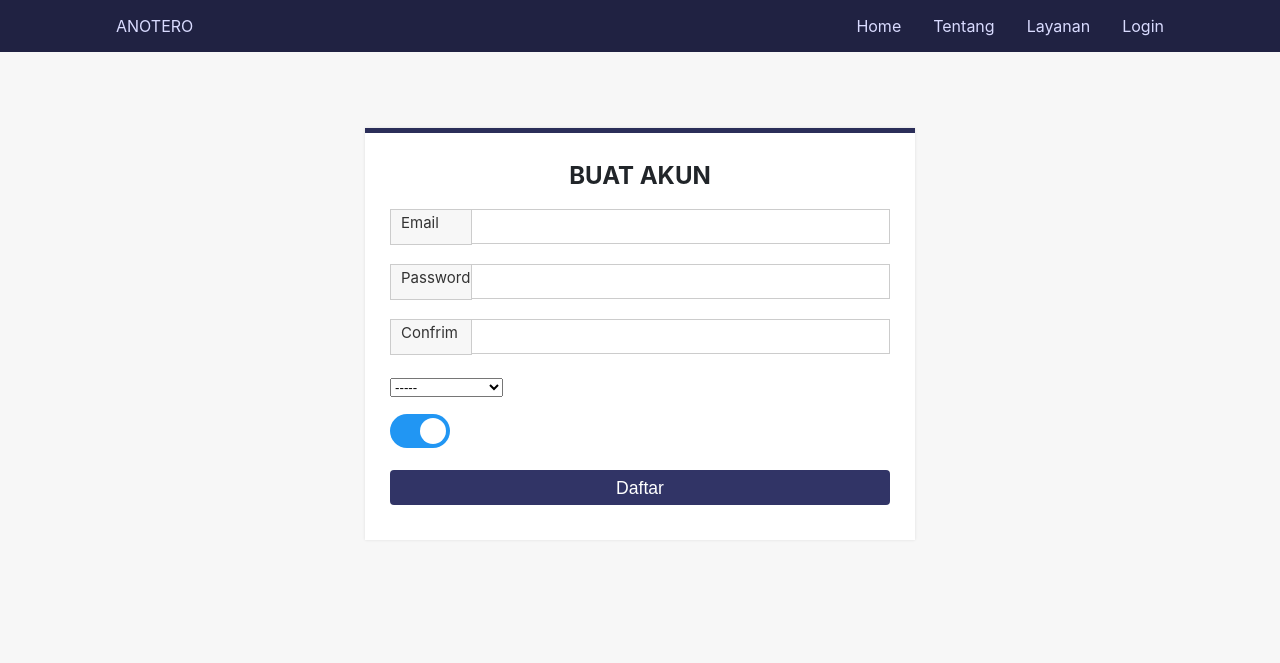
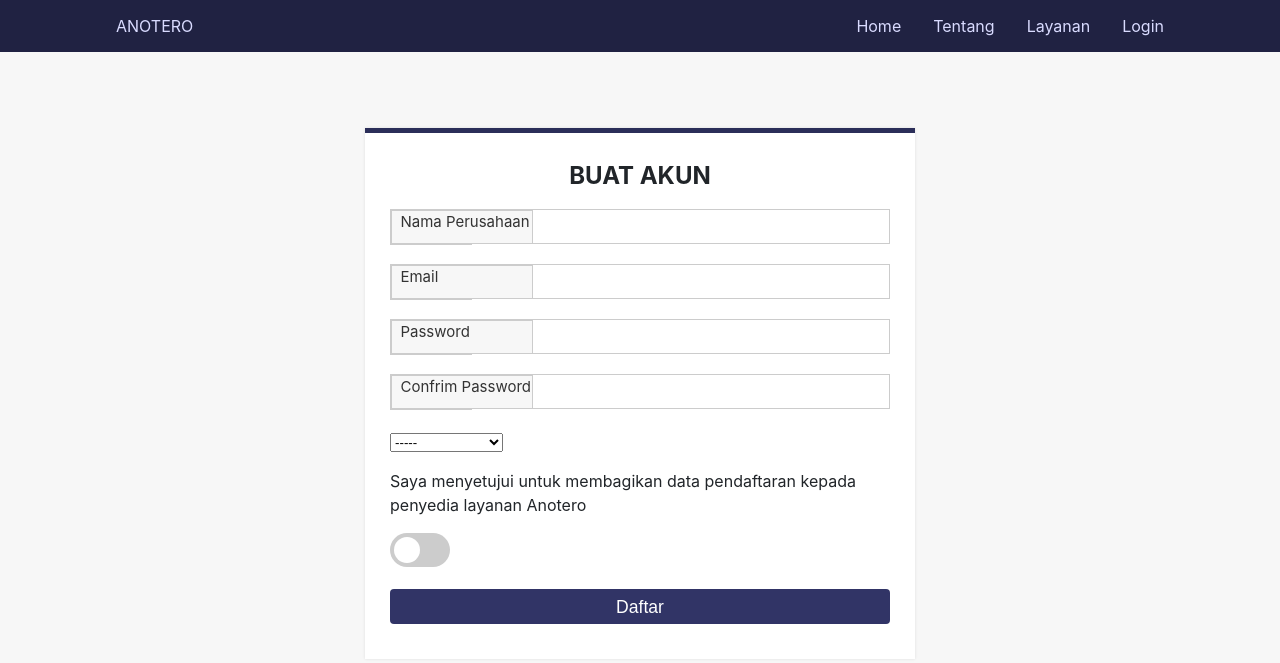
Before and after one commit to afrizaldea/anotero-platform, a PHP site: page /anotero-platform/user/register.php in a window 1280 px wide. Shown: the top 663 px of the page. Run offline with PHP 8.4, Linux system fonts and the light colour scheme.

Commit message:
version 1.1.12

```diff
--- a/asset/css/custom/style-login.css
+++ b/asset/css/custom/style-login.css
@@ -107,9 +107,19 @@ ul.topnav li.right {float: right; }
   left: 0;
   top: 0;
   color: #333;
-  height: 97%;
+  height: 96%;
   border: 1px solid #ccc;
   width: 80px;
+  background: #f7f7f7;
+}
+.form_wrapper .input_field > span .sepan{
+  position: absolute;
+  left: 3;
+  top: 0;
+  color: #333;
+  height: 95%;
+  border: 1px solid #ccc;
+  width: 140px;
   background: #f7f7f7;
 }
 .form_wrapper .input_field small {
@@ -134,7 +144,25 @@ ul.topnav li.right {float: right; }
   -ms-transition: all 0.30s ease-in-out;
   transition: all 0.30s ease-in-out;
 }
+.form_wrapper input[type="text2"] {
+  width: 100%;
+  padding: 8px 10px 9px 150px;
+  height: 35px;
+  border: 1px solid #ccc;
+  box-sizing: border-box;
+  outline: none;
+  -webkit-transition: all 0.30s ease-in-out;
+  -moz-transition: all 0.30s ease-in-out;
+  -ms-transition: all 0.30s ease-in-out;
+  transition: all 0.30s ease-in-out;
+}
 .form_wrapper input[type="text"]:focus {
+  -webkit-box-shadow: 0 0 2px 1px rgba(255, 169, 0, 0.5);
+  -moz-box-shadow: 0 0 2px 1px rgba(255, 169, 0, 0.5);
+  box-shadow: 0 0 2px 1px rgba(255, 169, 0, 0.5);
+  border: 1px solid #f5ba1a;
+}
+.form_wrapper input[type="text2"]:focus {
   -webkit-box-shadow: 0 0 2px 1px rgba(255, 169, 0, 0.5);
   -moz-box-shadow: 0 0 2px 1px rgba(255, 169, 0, 0.5);
   box-shadow: 0 0 2px 1px rgba(255, 169, 0, 0.5);
@@ -152,7 +180,25 @@ ul.topnav li.right {float: right; }
   -ms-transition: all 0.30s ease-in-out;
   transition: all 0.30s ease-in-out;
 }
+.form_wrapper input[type="email2"] {
+  width: 100%;
+  padding: 8px 10px 9px 150px;
+  height: 35px;
+  border: 1px solid #ccc;
+  box-sizing: border-box;
+  outline: none;
+  -webkit-transition: all 0.30s ease-in-out;
+  -moz-transition: all 0.30s ease-in-out;
+  -ms-transition: all 0.30s ease-in-out;
+  transition: all 0.30s ease-in-out;
+}
 .form_wrapper input[type="email"]:focus {
+  -webkit-box-shadow: 0 0 2px 1px rgba(255, 169, 0, 0.5);
+  -moz-box-shadow: 0 0 2px 1px rgba(255, 169, 0, 0.5);
+  box-shadow: 0 0 2px 1px rgba(255, 169, 0, 0.5);
+  border: 1px solid #f5ba1a;
+}
+.form_wrapper input[type="email2"]:focus {
   -webkit-box-shadow: 0 0 2px 1px rgba(255, 169, 0, 0.5);
   -moz-box-shadow: 0 0 2px 1px rgba(255, 169, 0, 0.5);
   box-shadow: 0 0 2px 1px rgba(255, 169, 0, 0.5);
@@ -170,7 +216,25 @@ ul.topnav li.right {float: right; }
   -ms-transition: all 0.30s ease-in-out;
   transition: all 0.30s ease-in-out;
 }
+.form_wrapper input[type="password2"] {
+  width: 100%;
+  padding: 8px 10px 9px 150px;
+  height: 35px;
+  border: 1px solid #ccc;
+  box-sizing: border-box;
+  outline: none;
+  -webkit-transition: all 0.30s ease-in-out;
+  -moz-transition: all 0.30s ease-in-out;
+  -ms-transition: all 0.30s ease-in-out;
+  transition: all 0.30s ease-in-out;
+}
 .form_wrapper input[type="password"]:focus {
+  -webkit-box-shadow: 0 0 2px 1px rgba(255, 169, 0, 0.5);
+  -moz-box-shadow: 0 0 2px 1px rgba(255, 169, 0, 0.5);
+  box-shadow: 0 0 2px 1px rgba(255, 169, 0, 0.5);
+  border: 1px solid #f5ba1a;
+}
+.form_wrapper input[type="password2"]:focus {
   -webkit-box-shadow: 0 0 2px 1px rgba(255, 169, 0, 0.5);
   -moz-box-shadow: 0 0 2px 1px rgba(255, 169, 0, 0.5);
   box-shadow: 0 0 2px 1px rgba(255, 169, 0, 0.5);
--- a/user/register.php
+++ b/user/register.php
@@ -53,14 +53,17 @@ $user->register();
 				</div>
 				<div class="center">
 					<form action="" method="POST">
-						<div class="input_field"><span><small>Email</small></span>
-							<input type="email" name="email" required=""/>
+						<div class="input_field"><span><small><div class="sepan">&nbsp; Nama Perusahaan</div></small></span>
+							<input type="text2" name="nama" required=""/>
 						</div>
-						<div class="input_field"><span><small class="kecil">Password</small></span>
-							<input type="password" name="password" required=""/>
+						<div class="input_field"><span><small><div class="sepan">&nbsp; Email</div></small></span>
+							<input type="email2" name="email" required=""/>
 						</div>
-						<div class="input_field"><span><small class="kecil">Confrim</small></span>
-							<input type="password" name="confimpassword" required=""/>
+						<div class="input_field"><span><small><div class="sepan">&nbsp; Password</div></small></span>
+							<input type="password2" name="password" required=""/>
+						</div>
+						<div class="input_field"><span><small><div class="sepan">&nbsp; Confrim Password</div></small></small></span>
+							<input type="password2" name="confimpassword" required=""/>
 						</div>
     					<select>
     						<option value="0">-----</option>
@@ -71,10 +74,10 @@ $user->register();
       						<option value="5">Clothing</option>
       						<option value="6">Toko Elektronik</option>
     					</select>
-    					</p>
-
+    					</br>
+    					<p> Saya menyetujui untuk membagikan data pendaftaran kepada penyedia layanan Anotero</p>
 						<label class="switch">
-  							<input type="checkbox" checked>
+  							<input type="checkbox">
   							<span class="slider round"></span>
 						</label>
 						</p>
```
